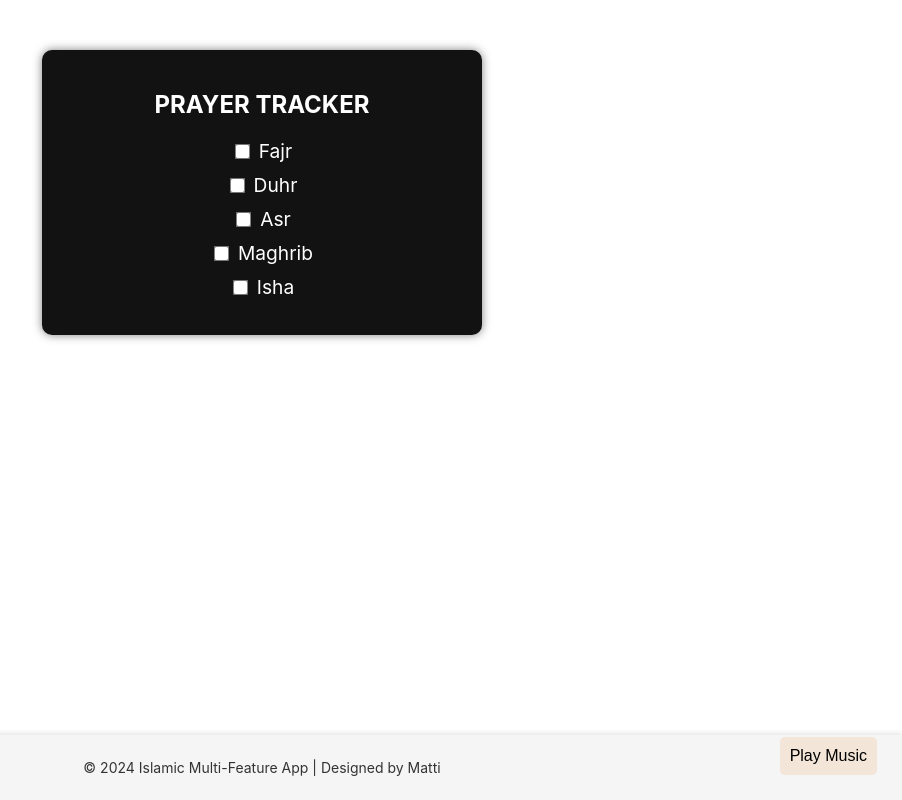
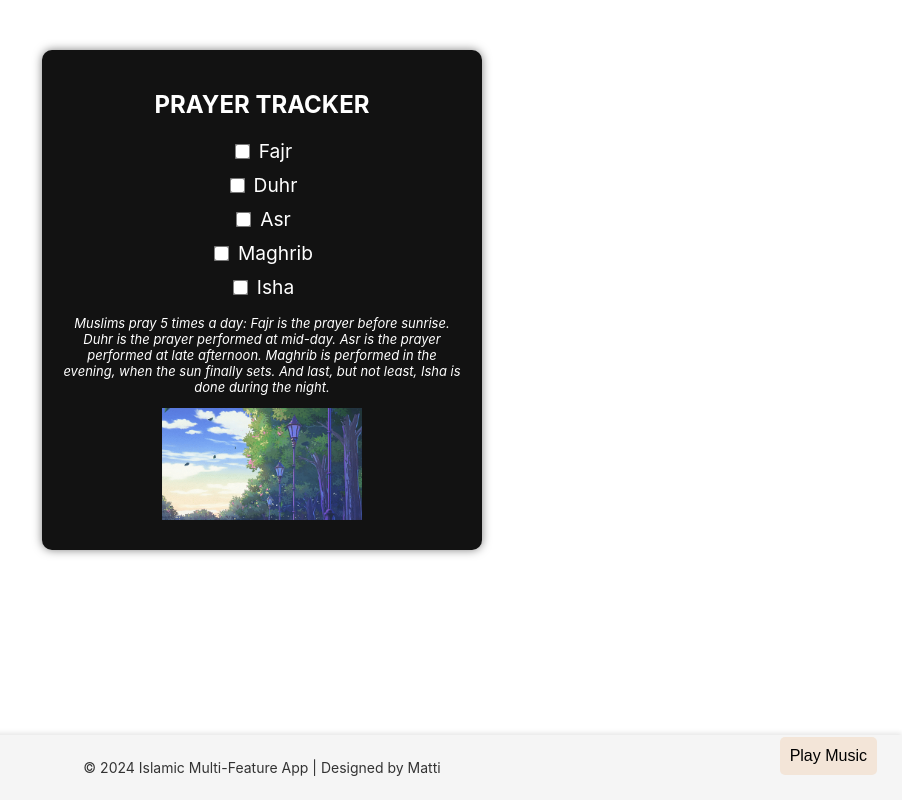
Before and after one commit to akh-mkn/Hackathon-Project-islamic-app-, a React (Create React App) app in the folder frontend/: page /prayer-tracker in a window 1280 px wide. Shown: the whole page, without its empty margins (378-1280 px from the left). Built offline with nearby package versions, Linux system fonts and the light colour scheme; sample sign-in values are in the browser's storage.

Commit message:
Added a GIF to prayer tracker and some body of text.

```diff
--- a/frontend/src/components/PrayerTracker.css
+++ b/frontend/src/components/PrayerTracker.css
@@ -34,3 +34,8 @@ input[type="checkbox"] {
     margin-right: 10px;
     transform: scale(1.2);
 }
+
+#explain {
+    font-size: small;
+    font-style: italic;
+}
--- a/frontend/src/components/PrayerTracker.js
+++ b/frontend/src/components/PrayerTracker.js
@@ -71,6 +71,8 @@ function PrayerTracker() {
                     </li>
                 ))}
             </ul>
+            <p id = "explain"> Muslims pray 5 times a day: Fajr is the prayer before sunrise. Duhr is the prayer performed at mid-day. Asr is the prayer performed at late afternoon. Maghrib is performed in the evening, when the sun finally sets. And last, but not least, Isha is done during the night.</p>
+            <img src="/prayer-animation.gif" alt="Prayer Animation" style={{ width: "200px", margin: "10px auto", display: "block" }} />
         </div>
     );
 }
```
Also changed, not shown: frontend/public/prayer-animation.gif (added).
